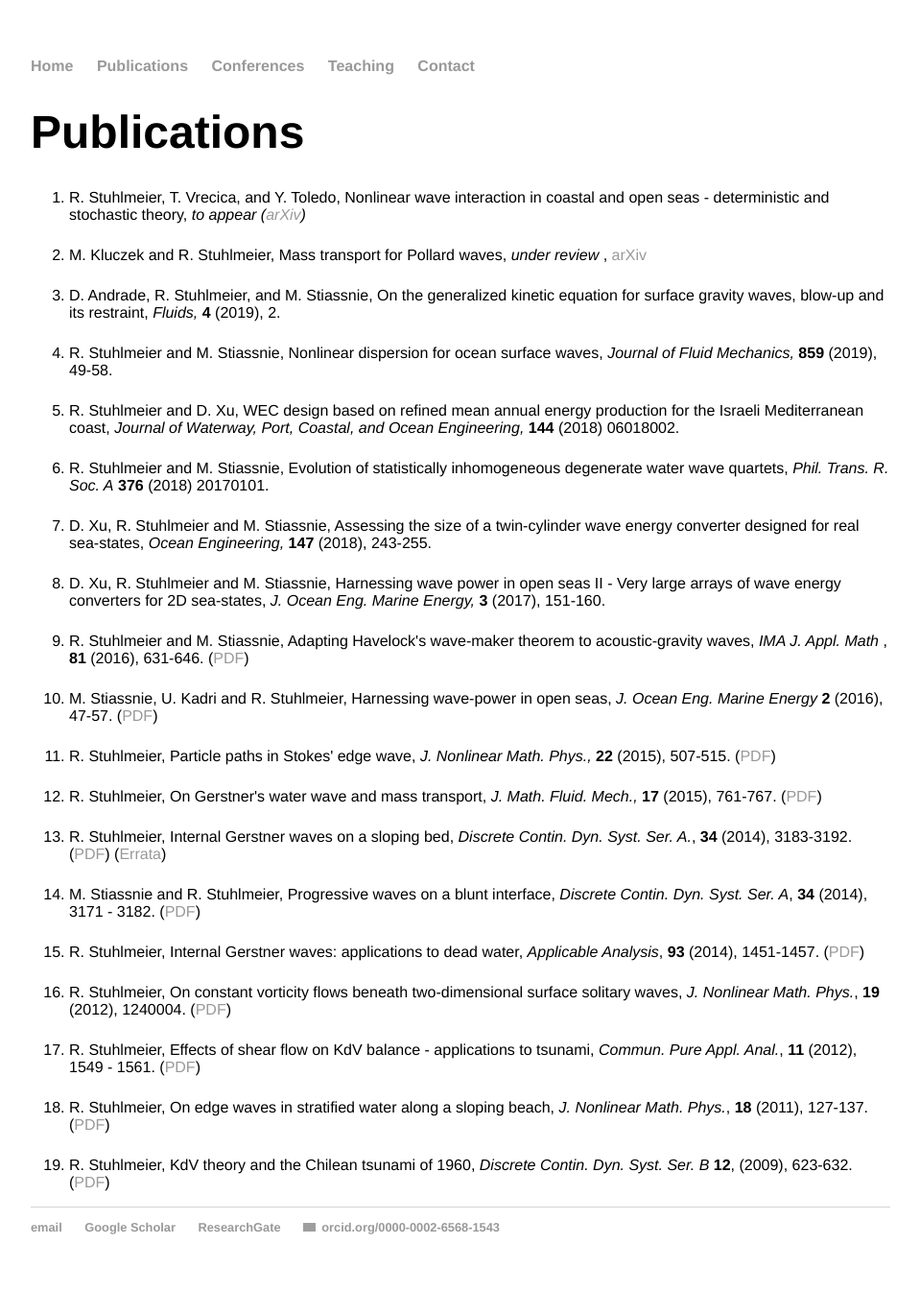
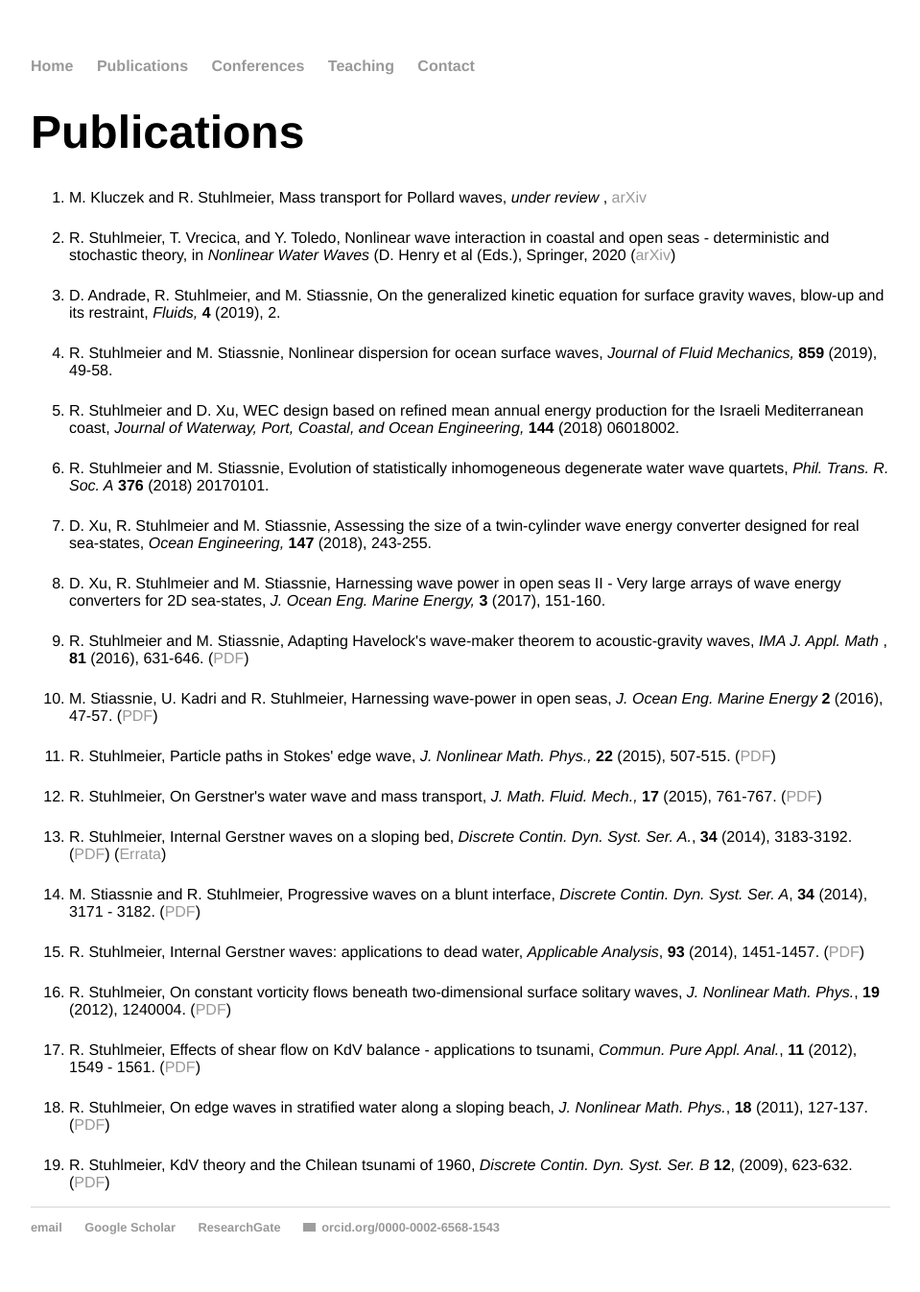
Before and after one commit to rstuhlmeier/rstuhlmeier.github.io, a Jekyll site: the page built from publications/index.html, in a window 1280 px wide. Shown: the whole page at 96% size, without its empty margins (160-1119 px from the left). Built offline with Jekyll 4.4.1, drawn with Linux system fonts in a browser that asks for light colours; grey boxes are pictures that could not be loaded.

Commit message:
Update index.html

```diff
--- a/publications/index.html
+++ b/publications/index.html
@@ -6,9 +6,9 @@ title: Raphael Stuhlmeier - Publications
 
 <h1>Publications</h1>
 <ol>
-  <li> R. Stuhlmeier, T. Vrecica, and Y. Toledo, Nonlinear wave interaction in coastal and open seas - deterministic and stochastic theory, <em> to appear (<a href="https://arxiv.org/abs/1909.04348">arXiv</a>)</em> </li>
+    <li> M. Kluczek and R. Stuhlmeier, Mass transport for Pollard waves, <em> under review </em>, <a href="https://arxiv.org/pdf/1907.01924">arXiv</a> </li>
   <p>
-  <li> M. Kluczek and R. Stuhlmeier, Mass transport for Pollard waves, <em> under review </em>, <a href="https://arxiv.org/pdf/1907.01924">arXiv</a> </li>
+  <li> R. Stuhlmeier, T. Vrecica, and Y. Toledo, Nonlinear wave interaction in coastal and open seas - deterministic and stochastic theory, in <em> Nonlinear Water Waves </em> (D. Henry et al (Eds.), Springer, 2020 (<a href="https://arxiv.org/abs/1909.04348">arXiv</a>) </li>
   <p>
   <li> D. Andrade, R. Stuhlmeier, and M. Stiassnie,   On the generalized kinetic equation for surface gravity waves, blow-up
     and its restraint, <em> Fluids, </em> <b>4</b> (2019), 2. </li>
```
